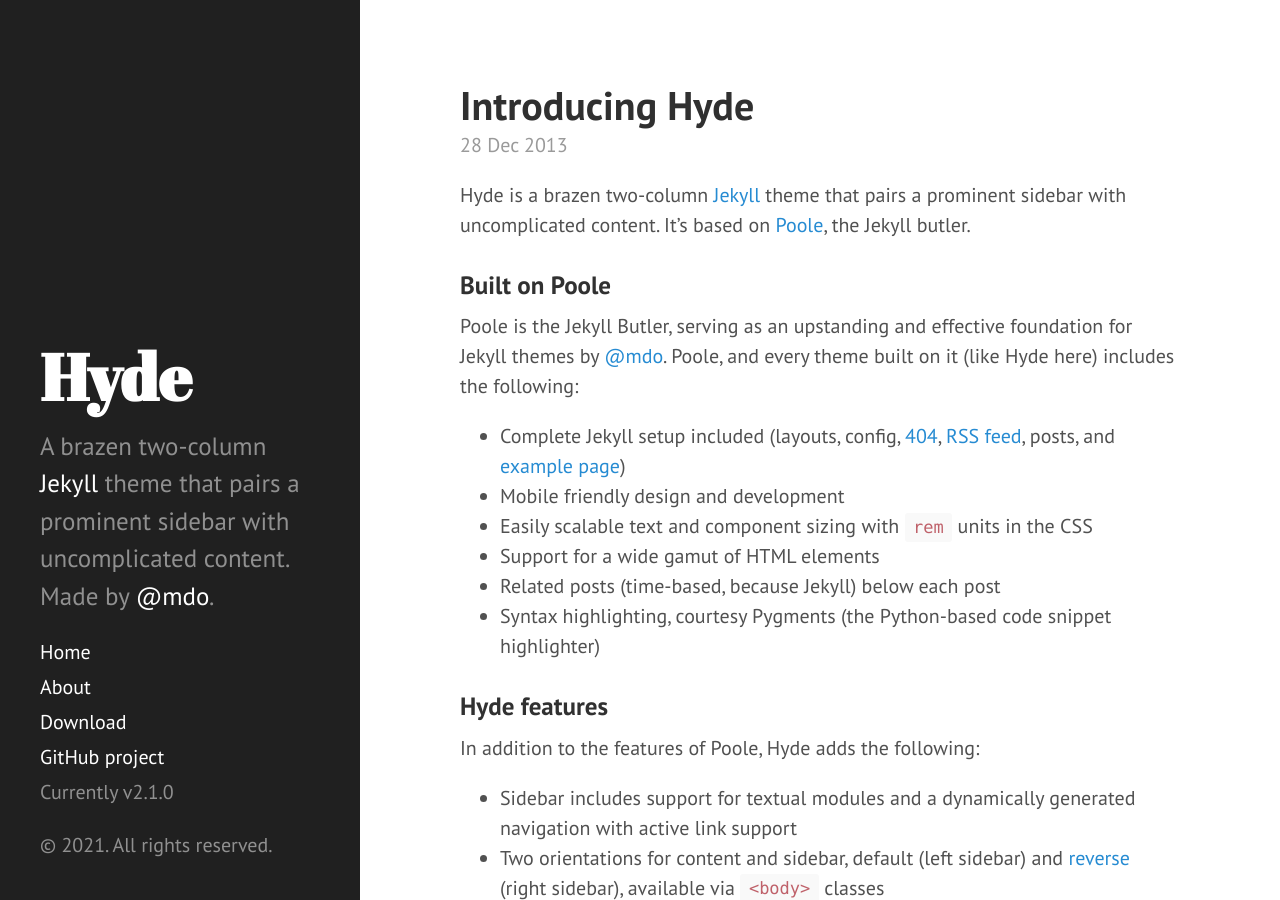
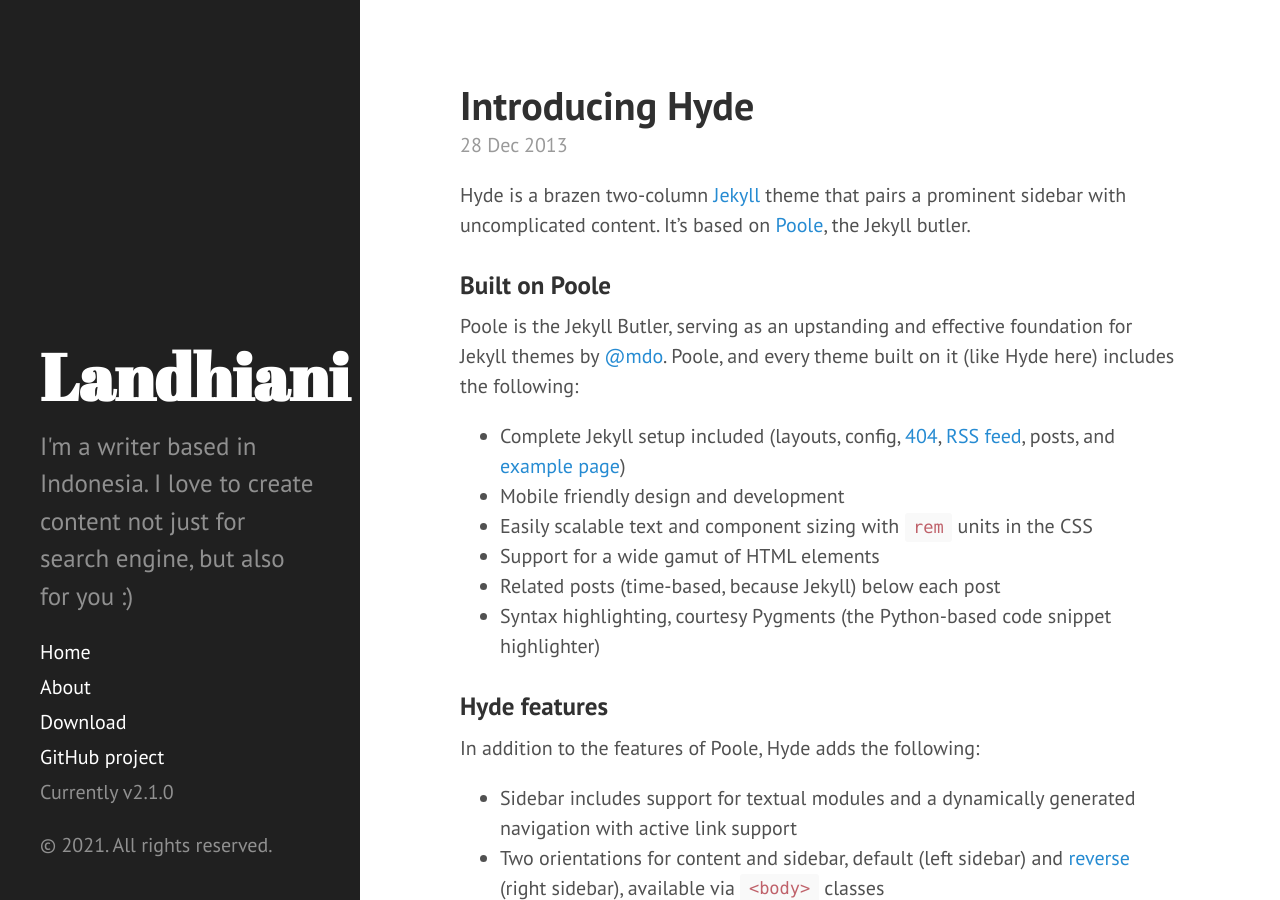
Before and after one commit to landhiani/landhiani.github.io, a Jekyll site: the page built from index.html, in a window 1280 px wide and 900 px high. Built offline with Jekyll 4.4.1, drawn with Linux system fonts in a browser that asks for light colours; Markdown is read by kramdown in place of the engine named in the settings; the list of posts is cut into pages by our own code.

Commit message:
update config

```diff
--- a/_config.yml
+++ b/_config.yml
@@ -6,15 +6,15 @@ highlighter:      pygments
 permalink:        pretty
 
 # Setup
-title:            Hyde
-tagline:          'A Jekyll theme'
-description:      'A brazen two-column <a href="http://jekyllrb.com" target="_blank">Jekyll</a> theme that pairs a prominent sidebar with uncomplicated content. Made by <a href="https://twitter.com/mdo" target="_blank">@mdo</a>.'
-url:              http://hyde.getpoole.com
+title:            Landhiani
+tagline:          Personal Blog Landhiani
+description:      I'm a writer based in Indonesia. I love to create content not just for search engine, but also for you :)
+url:              http://landhiani.github.io
 baseurl:          /
 
 author:
-  name:           'Mark Otto'
-  url:            https://twitter.com/mdo
+  name:           'Justin'
+  url:            https://twitter.com/jsticious_
 
 paginate:         5
 
```
